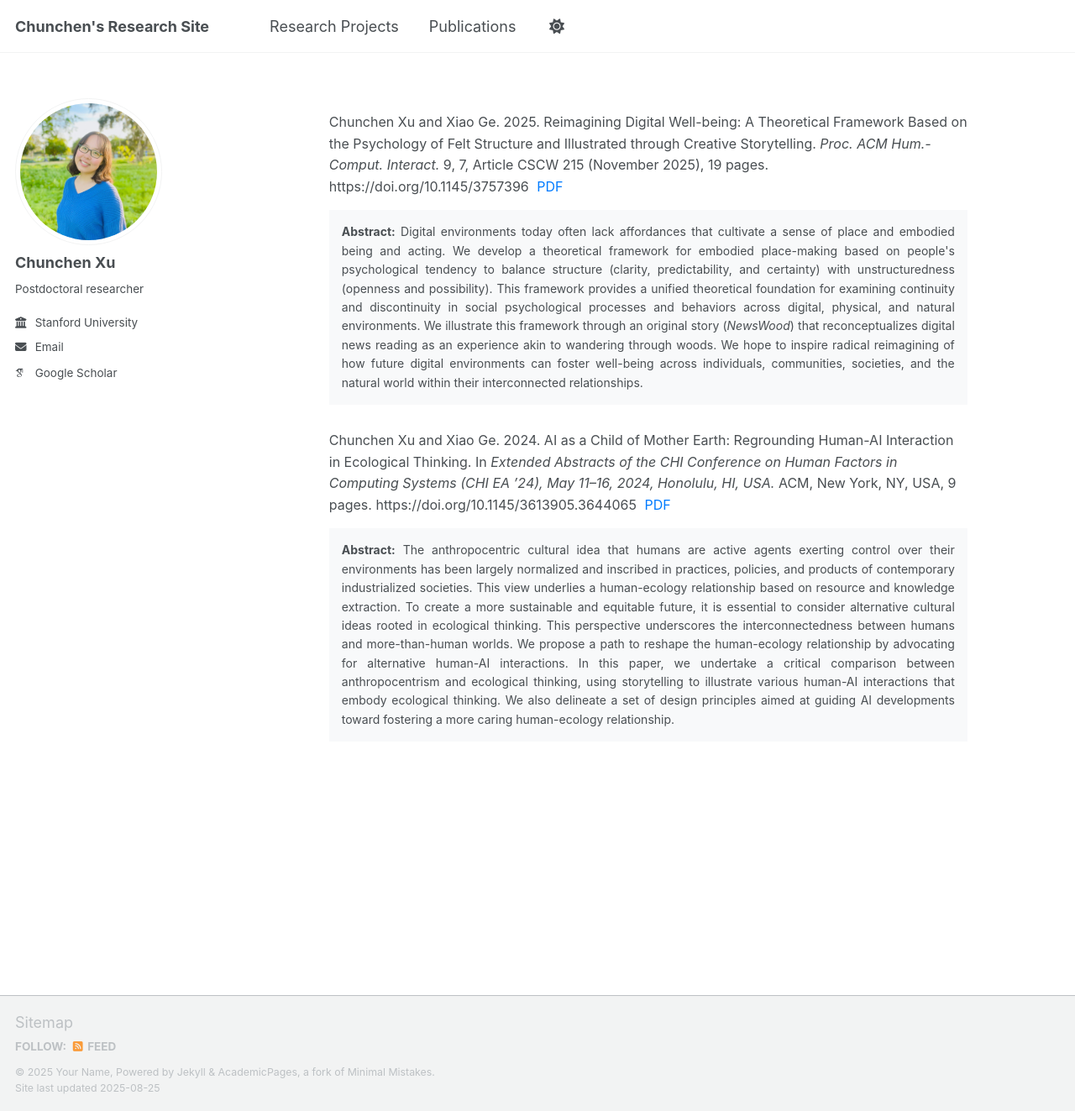
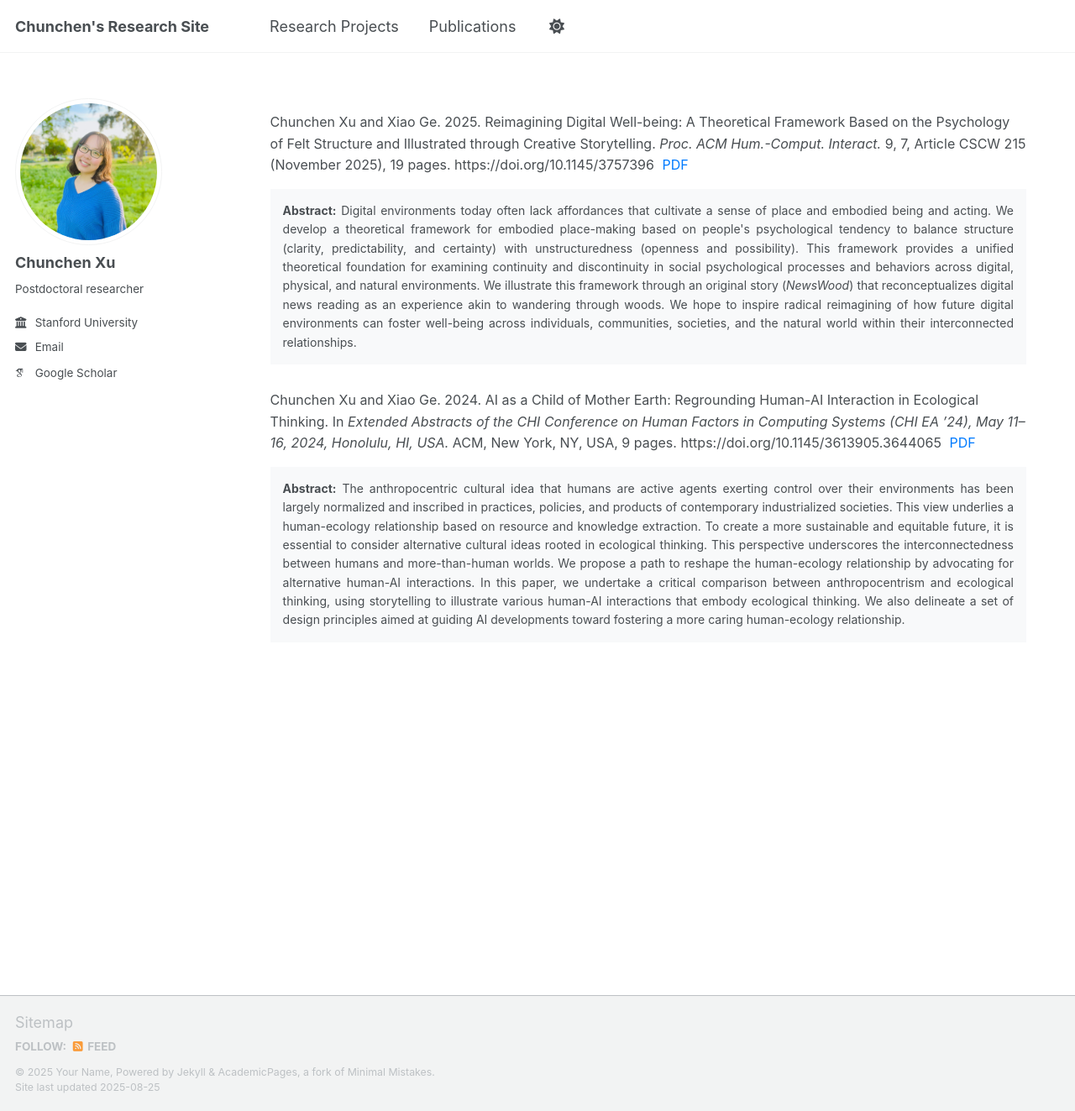
Before and after one commit to chunchenxu/chunchenxu.github.io, a Jekyll site: the page built from _pages/publications.html, in a window 1280 px wide and 1323 px high. Shown: the whole window at 84% size. Built offline with Jekyll 4.4.1, drawn with Linux system fonts in a browser that asks for light colours; some web fonts are replaced; a script that is not in the unit is left out.

Commit message:
Update publications.html

```diff
--- a/_pages/publications.html
+++ b/_pages/publications.html
@@ -32,9 +32,9 @@ author_profile: true
 
 <style>
 .publications-container {
-    max-width: 800px;
+    max-width: 1000px;
     margin: 0 auto;
-    padding: 20px;
+    padding: 20px 40px;
     font-family: -apple-system, BlinkMacSystemFont, "Segoe UI", Roboto, sans-serif;
     line-height: 1.6;
 }
```
